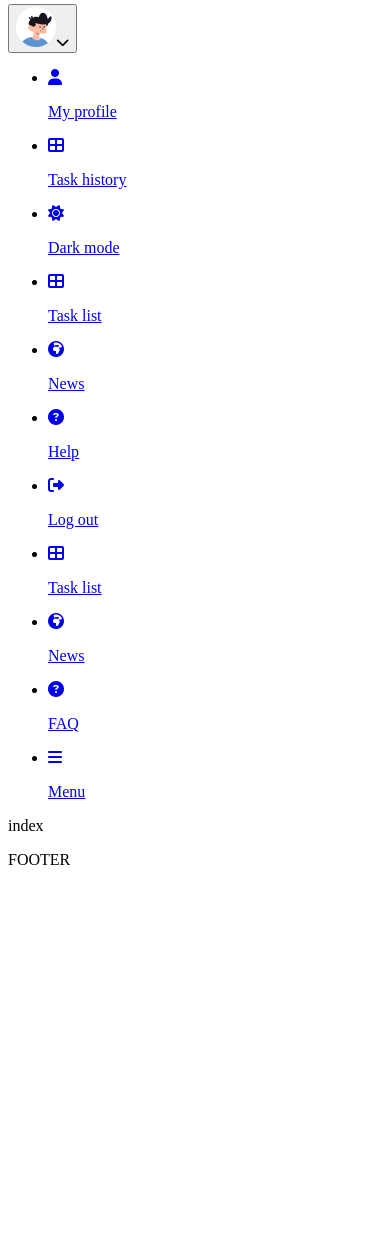
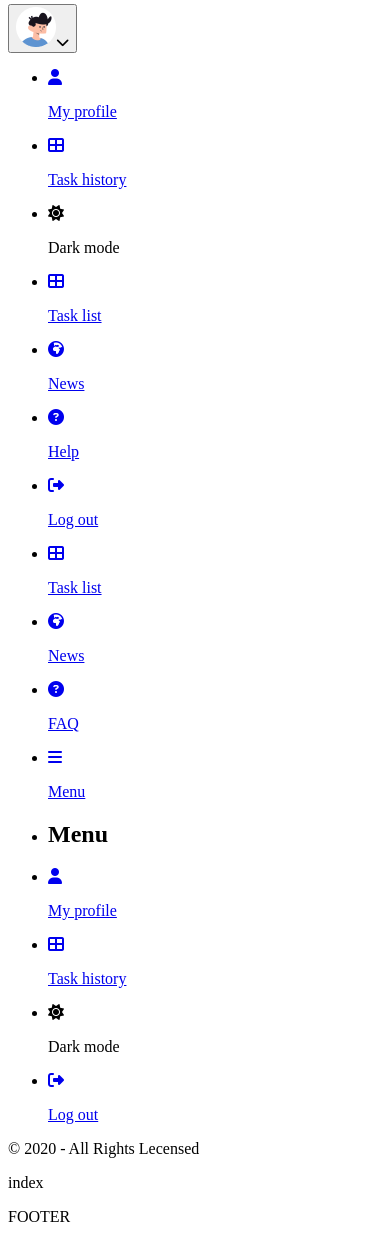
Before and after one commit to EkbFrontTeam/crowdfunding, a Node project: template src/pages/index.pug in a window 390 px wide. Shown: the part 387-1629 px from the top of the page. Before the commit the page ends 1252 px from the top, so only its background shows below. Run offline with Node 20 templates, Linux system fonts and the light colour scheme; the template is opened without the code that fills it, so the values that code supplies are empty; some libraries are stand-ins or nearby versions.

Commit message:
added section Mobile menu

```diff
--- a/src/components/header/header.pug
+++ b/src/components/header/header.pug
@@ -47,7 +47,7 @@ header
           i(class="fas fa-th-large")
           p Task history
       li
-        a(class="header_profile_link" href="#")
+        div(class="header_profile_link")
           i(class="fas fa-sun")
           p Dark mode
           div(class="header_profile_checkbox")
@@ -83,6 +83,31 @@ header
         i(class="fas fa-question-circle")
         p FAQ
     li
-      a(class="header_mobile_item" href="#")
+      a(class="header_mobile_item" href="#" id="mobile_item_menu")
         <i class="fas fa-bars"></i>
         p Menu
+// Mobile menu sections
+div(class="header_mobile_section")
+  ul(class="mobile_section_list")
+    li
+      h2(class="mobile_section_item") Menu
+    li
+      a(class="mobile_section_item" href="#")
+        i(class="fas fa-user")
+        p My profile
+    li
+      a(class="mobile_section_item" href="#")
+        i(class="fas fa-th-large")
+        p Task history
+    li
+      div(class="mobile_section_item")
+        i(class="fas fa-sun")
+        p Dark mode
+        div(class="mobile_section_checkbox")
+          div(class="section_checkbox_element")
+          div(class="section_checkbox_ellipse" id="section_checkbox_click")
+    li
+      a(class="mobile_section_item" href="#")
+        i(class="fas fa-sign-out-alt")
+        p Log out
+  p(class="mobile_section_police") © 2020 - All Rights Lecensed
--- a/src/css/global.css
+++ b/src/css/global.css
@@ -11,6 +11,7 @@ body {
     --light_gray: #262631;
     --asphalt_color: #5F5F6E;
     --red: #E24444;
+    --top_gray: #131419;
 }
 
 .flex {
```
Also changed, not shown: src/components/header/header.css (+88 -2 lines), src/components/header/header.js (added, +43 -0 lines), src/js/script.js (+1 -32 lines).
